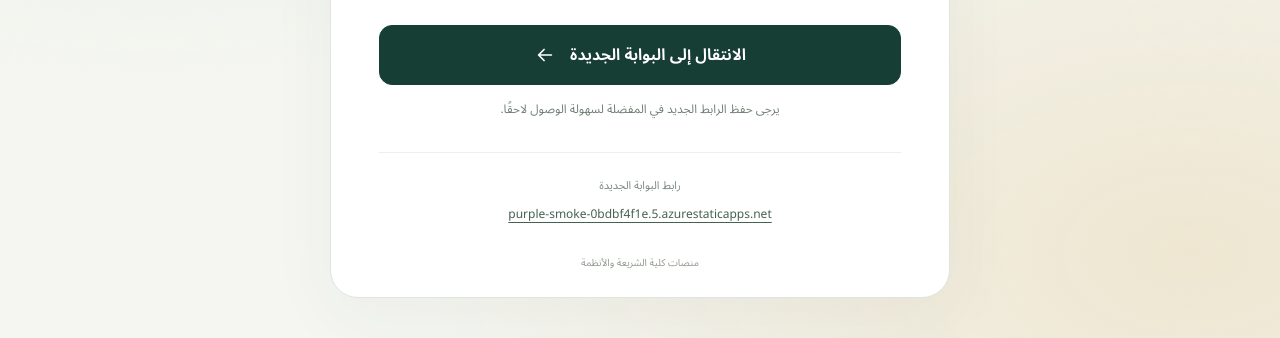
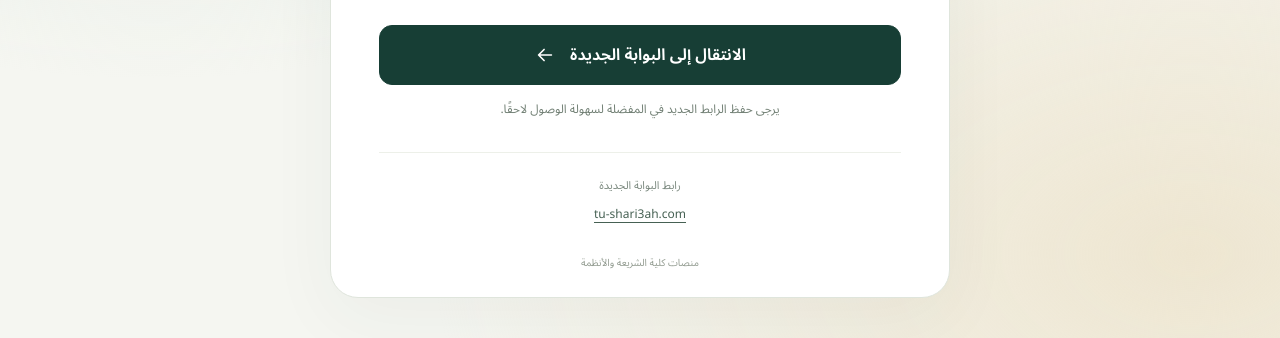
Before and after one commit to majed354/shari3ahAllSites, a plain HTML site: page portal-notice/public/index.html in a window 1280 px wide. Shown: the part 506-844 px from the top of the page. Drawn offline with Linux system fonts and the light colour scheme.

Commit message:
Point migration notice to the custom college domain

```diff
--- a/portal-notice/public/index.html
+++ b/portal-notice/public/index.html
@@ -5,7 +5,7 @@
   <meta name="viewport" content="width=device-width, initial-scale=1">
   <title>انتقلنا إلى البوابة الجديدة | منصات كلية الشريعة والأنظمة</title>
   <meta name="description" content="انتقلت منصات كلية الشريعة والأنظمة بجامعة الطائف إلى بوابتها الجديدة. اضغط للانتقال إلى الرابط الجديد.">
-  <link rel="canonical" href="https://purple-smoke-0bdbf4f1e.5.azurestaticapps.net/">
+  <link rel="canonical" href="https://tu-shari3ah.com/">
   <link rel="stylesheet" href="/notice.css">
 </head>
 <body>
@@ -20,14 +20,14 @@
     <p class="eyebrow">تم تحديث عنوان البوابة</p>
     <h1 id="page-title">انتقلنا إلى<br><span>البوابة الجديدة</span></h1>
     <p class="intro">يمكنكم الآن الوصول إلى منصات كلية الشريعة والأنظمة عبر بوابتنا الجديدة.</p>
-    <a class="primary-link" href="https://purple-smoke-0bdbf4f1e.5.azurestaticapps.net/">
+    <a class="primary-link" href="https://tu-shari3ah.com/">
       الانتقال إلى البوابة الجديدة
       <svg aria-hidden="true" viewBox="0 0 24 24" fill="none"><path d="M19 12H5m6-6-6 6 6 6" stroke="currentColor" stroke-width="1.8" stroke-linecap="round" stroke-linejoin="round"/></svg>
     </a>
     <p class="hint">يرجى حفظ الرابط الجديد في المفضلة لسهولة الوصول لاحقًا.</p>
     <div class="address">
       <span>رابط البوابة الجديدة</span>
-      <a href="https://purple-smoke-0bdbf4f1e.5.azurestaticapps.net/" dir="ltr" lang="en">purple-smoke-0bdbf4f1e.5.azurestaticapps.net</a>
+      <a href="https://tu-shari3ah.com/" dir="ltr" lang="en">tu-shari3ah.com</a>
     </div>
     <footer>منصات كلية الشريعة والأنظمة</footer>
   </main>
```
